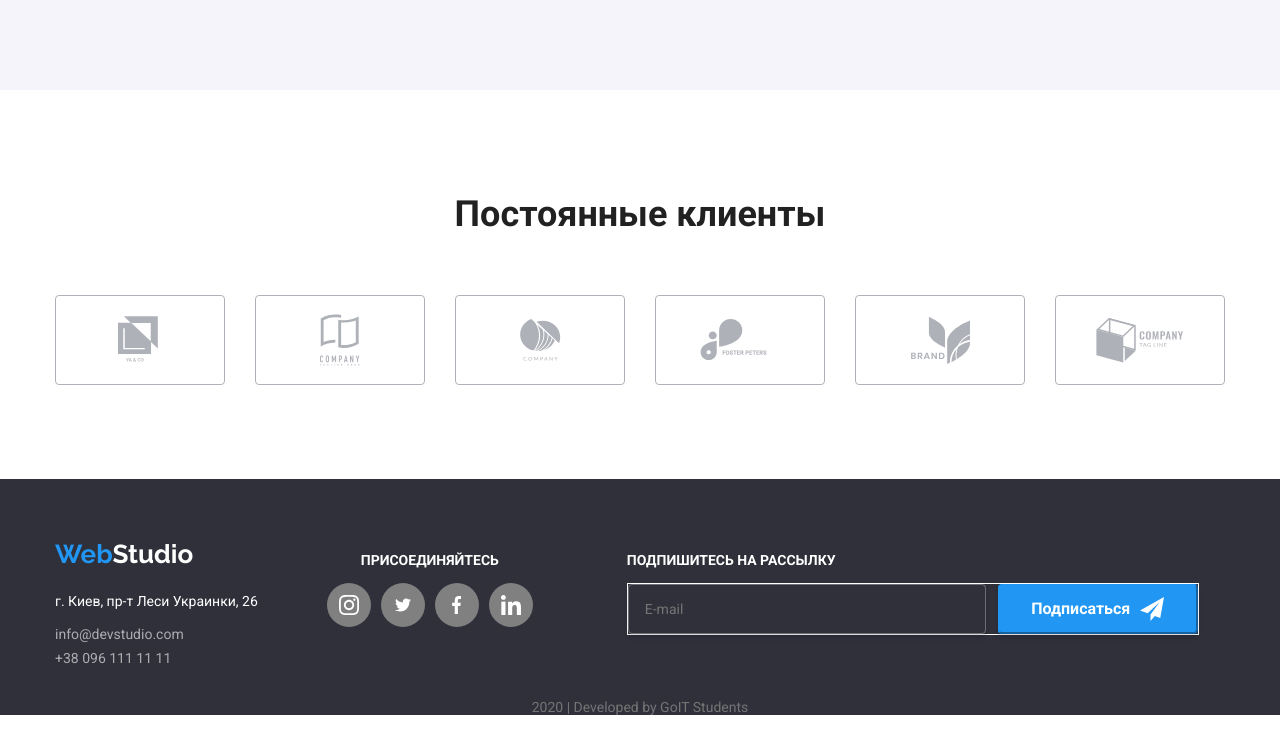
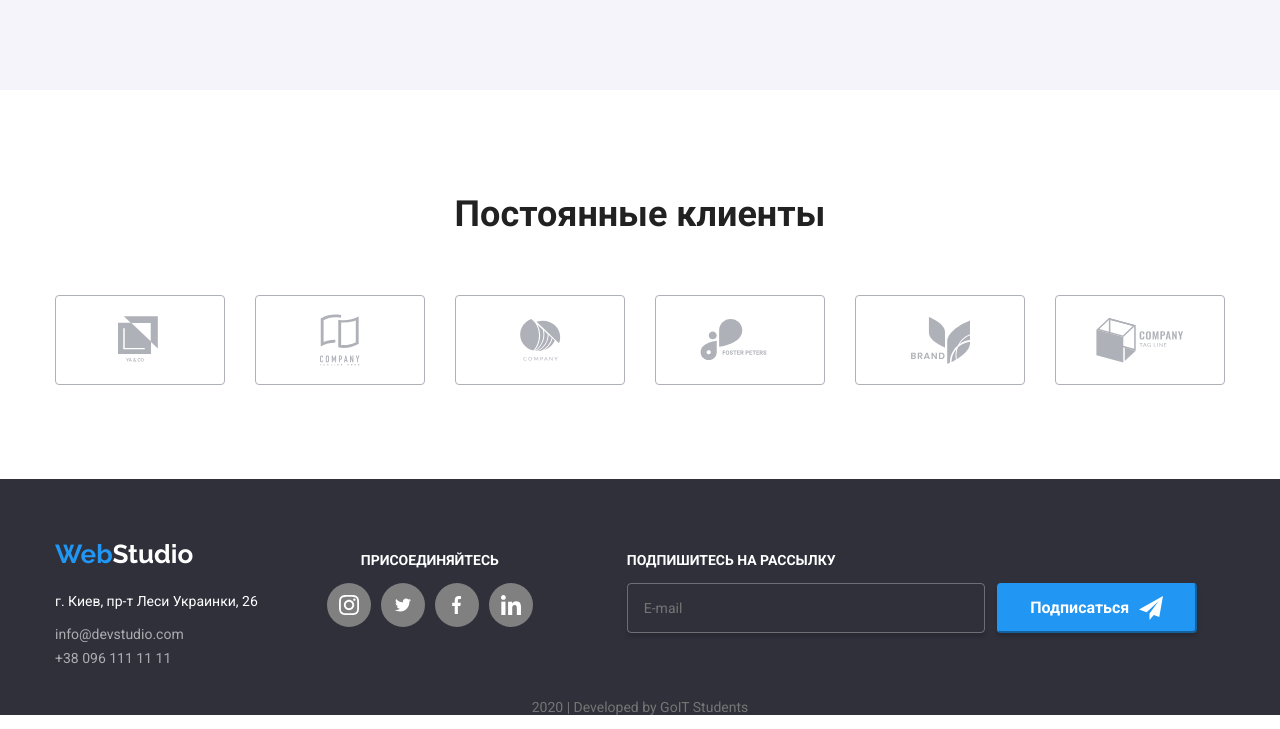
Before and after one commit to juliyalip/goit-markup-hw-06, a plain HTML site: page index.html in a window 1280 px wide. Shown: the part 2269-2998 px from the top of the page. Drawn offline with Linux system fonts and the light colour scheme.

Commit message:
правка

```diff
--- a/css/styles.css
+++ b/css/styles.css
@@ -604,7 +604,7 @@ text-align: center;
 
 /*  subscription  footer*/
 
-.footer-form {border: 1px solid white;
+.footer-form {
     display: flex;
     justify-content: center;
     align-items: center;}
```
